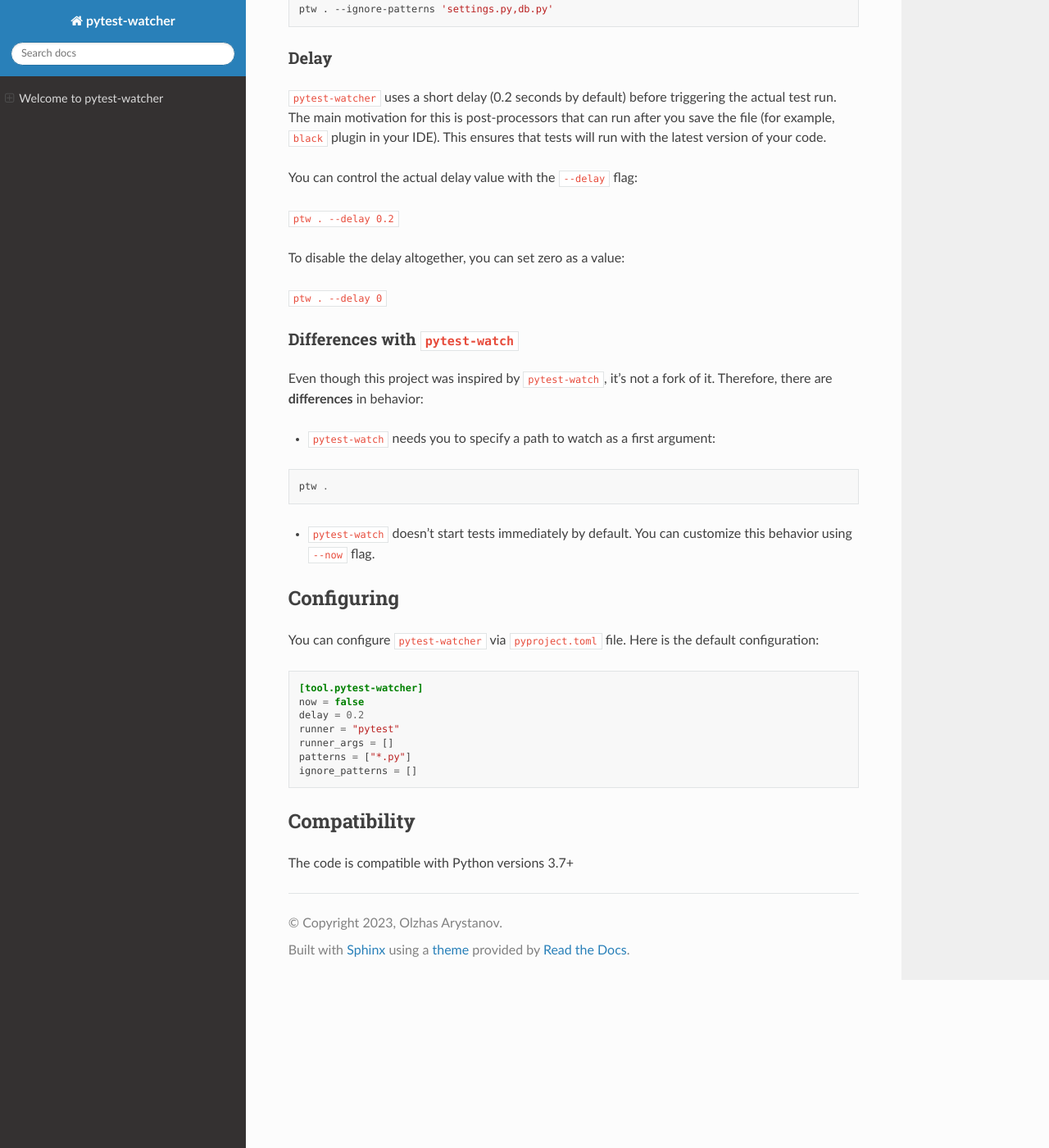
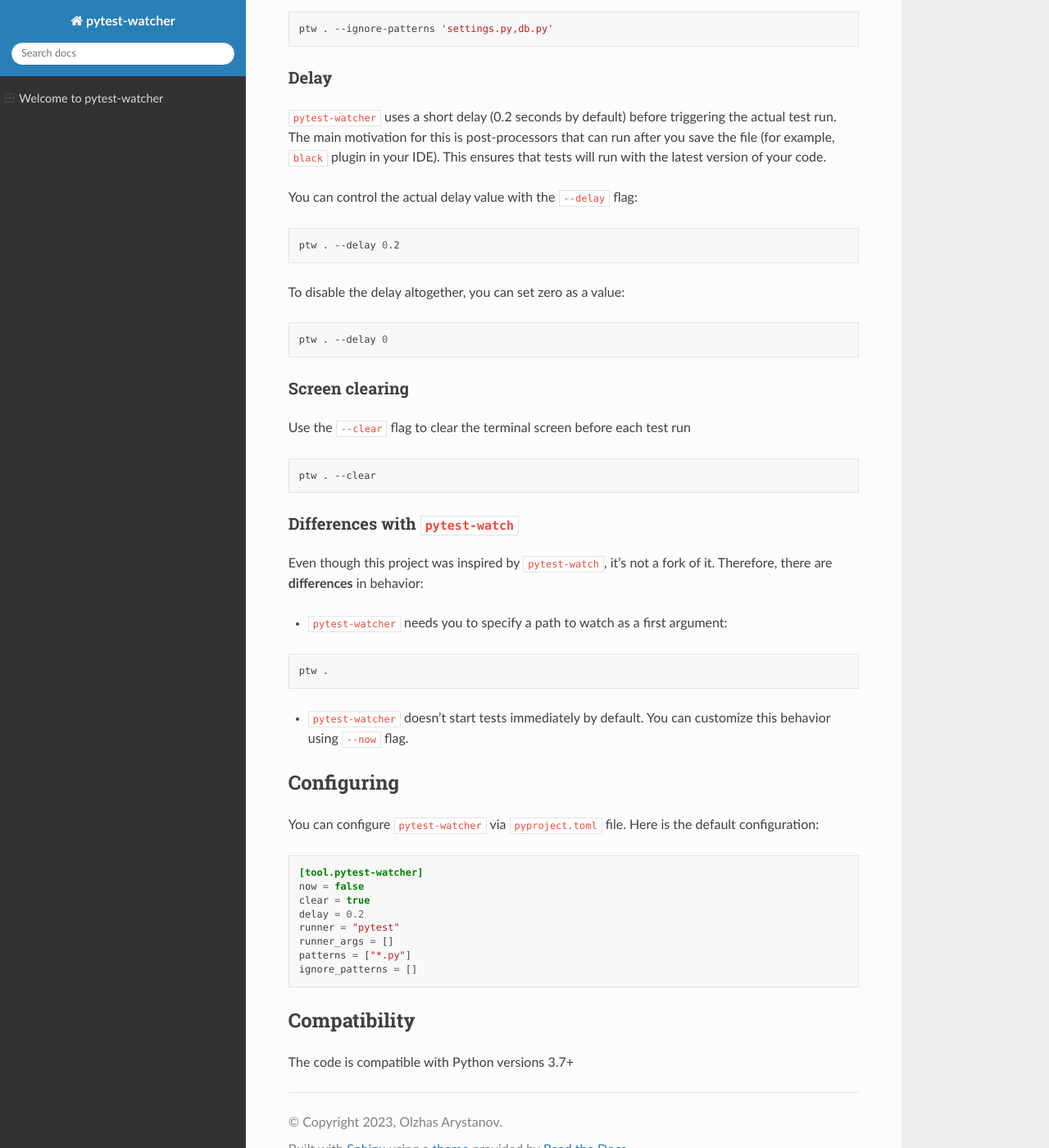
Before and after one commit to olzhasar/pytest-watcher, a Sphinx documentation site: the page built from docs/index.md, in a window 1280 px wide and 1400 px high, scrolled down 2849 px. Shown: the whole window at 82% size. Built offline with Sphinx 7.4.7 and the Read the Docs theme 2.0.0, drawn with Linux system fonts in a browser that asks for light colours; some of the changed text lies outside the part shown.

````diff
--- a/docs/index.md
+++ b/docs/index.md
@@ -103,23 +104,35 @@ ptw . --ignore-patterns 'settings.py,db.py'
 
 You can control the actual delay value with the `--delay` flag:
 
-`ptw . --delay 0.2`
+```sh
+ptw . --delay 0.2
+```
 
 To disable the delay altogether, you can set zero as a value:
 
-`ptw . --delay 0`
+```sh
+ptw . --delay 0
+```
+
+### Screen clearing
+
+Use the `--clear` flag to clear the terminal screen before each test run
+
+```sh
+ptw . --clear
+```
 
 ### Differences with `pytest-watch`
 
 Even though this project was inspired by [`pytest-watch`](https://github.com/joeyespo/pytest-watch), it's not a fork of it. Therefore, there are **differences** in behavior:
 
-- `pytest-watch` needs you to specify a path to watch as a first argument:
+- `pytest-watcher` needs you to specify a path to watch as a first argument:
 
-```
+```sh
 ptw .
 ```
 
-- `pytest-watch` doesn't start tests immediately by default. You can customize this behavior using `--now` flag.
+- `pytest-watcher` doesn't start tests immediately by default. You can customize this behavior using `--now` flag.
 
 ## Configuring
 
@@ -128,6 +141,7 @@ You can configure `pytest-watcher` via `pyproject.toml` file. Here is the defaul
 ```toml
 [tool.pytest-watcher]
 now = false
+clear = true
 delay = 0.2
 runner = "pytest"
 runner_args = []
````
Also changed, not shown: other parts of docs/index.md (+2 -1 lines), README.md (+2 -1 lines).
